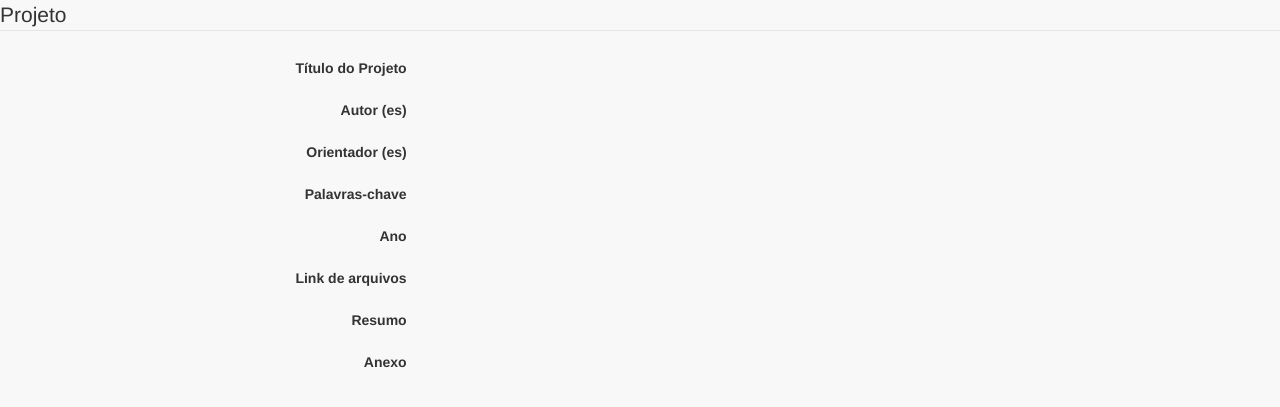
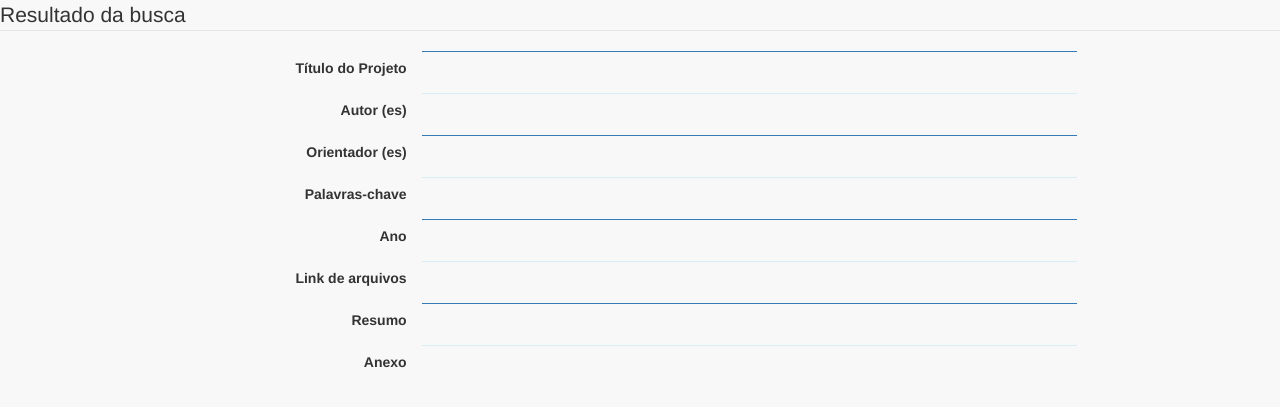
Before and after one commit to webjhon/ultimappi, a PHP site: page /projeto.php?id=1 in a window 1280 px wide. Shown: the top 407 px of the page. Run offline with PHP 8.4, Linux system fonts and the light colour scheme; data that the repository does not hold is empty.

Commit message:
pagina_retorno_projeto

```diff
--- a/css/custom.css
+++ b/css/custom.css
@@ -1,3 +1,14 @@
+/*Definição titulo navbar*/
+#titulo{
+	color: white;
+}
+
+#titulo:hover{
+	color: #337ab7;
+}
+
+
+/*Definição rodape*/
 #rodape {
     width: 100%;
 }
@@ -6,6 +17,8 @@
    padding-right: 5%;
 }
 
+
+/*Definição classe tamanho*/
 .tamanho{
 	max-height: 50%;
 	max-width: 50%;
@@ -13,7 +26,8 @@
 	width: auto;
 }
 
-//Definição dos links do rodapé.
+
+/*Definição dos links do rodapé.*/
 #rodape a:link{}
 #rodape a:visited{color: white;}
 #rodape a:hover{color: greenyellow;}
--- a/home/filtro.php
+++ b/home/filtro.php
@@ -1,10 +1,13 @@
 <!DOCTYPE html>
 <html>
+
 <head>
 		<meta charset="UTF-8">
 		<?php require_once '../dependencias/config.php';?>
 		<title>FILTRO DE BUSCA</title>
 	</head>
+
+
 	<body>
 		<form class="form-horizontal" method="POST" action="../banco/filtrar.php">
 		<fieldset>
--- a/home/projeto.php
+++ b/home/projeto.php
@@ -18,18 +18,17 @@
 			$row = mysql_fetch_assoc($ref);
 		?>
 
-  <body
+	<body>
 
 		<form id='form1' class="form-horizontal" action="salvarCadastro.php" method="POST" enctype="multipart/form-data">
 		<fieldset>
-
 			<!-- Formulario de Cadastro de Projetos -->
-    <legend>Projeto</legend>
+			<legend>Resultado da busca</legend>
 
 		<!-- Text input Titulo do Projeto-->
 		<div class="form-group">
 			<label class="col-md-4 control-label" for="input_titulo">Título do Projeto</label>
-      <div class="col-md-6">
+				<div class="col-md-6 bg-primary">
 					<?=$row[titulo]?>
 				</div>
 		</div>
@@ -37,7 +36,7 @@
 		<!-- Text input Autores-->
 		<div class="form-group">
 			<label class="col-md-4 control-label" for="input_autores">Autor (es)</label>
-      <div class="col-md-6">
+				<div class="col-md-6 bg-info">
 				<?=$row[autores]?>
 
 				</div>
@@ -46,7 +45,7 @@
 		<!-- Text input Orientadores-->
 		<div class="form-group">
 			<label class="col-md-4 control-label" for="input_orientadores">Orientador (es)</label>
-      <div class="col-md-6">
+				<div class="col-md-6 bg-primary">
 					<?=$row[orientadores]?>
 
 				</div>
@@ -55,7 +54,7 @@
 		<!-- Text input Palavras Chave-->
 		<div class="form-group">
 			<label class="col-md-4 control-label" for="input_keyword">Palavras-chave</label>
-      <div class="col-md-5">
+				<div class="col-md-6 bg-info">
 					<?=$row[palavrachave]?>
 
 				</div>
@@ -64,7 +63,7 @@
 		<!-- Select Basic Anos-->
 		<div class="form-group">
 			<label class="col-md-4 control-label" for="select_ano">Ano</label>
-      <div class="col-md-2">
+				<div class="col-md-6 bg-primary">
 					<?=$row[ano]?>
 				</div>
 		</div>
@@ -72,7 +71,7 @@
 		<!-- Text input Link externo-->
 		<div class="form-group">
 			<label class="col-md-4 control-label" for="input_link">Link de arquivos</label>
-      <div class="col-md-4">
+				<div class="col-md-6 bg-info">
 					<?=$row[arquivos]?>
 
 				</div>
@@ -81,15 +80,17 @@
 		<!-- Textarea Resumo-->
 		<div class="form-group">
 			<label class="col-md-4 control-label" for="textarea_resumo">Resumo</label>
-      <div class="col-md-4">
+				<div class="col-md-6 bg-primary">
 					<?=$row[resumo]?>
 				</div>
 		</div>
 
+
+		<!-- Anexo -->
 		<div class="form-group">
 			<label class="col-md-4 control-label" for="input_link">Anexo</label>
-      <div class="col-md-4">
 
+				<div class="col-md-6 bg-info">
 					<a href='<?="../backend/Anexo/projeto_$_GET[id]/$row[anexo]";?>' download><?=$row[anexo]?></a>
 				</div>
 		</div>
```
Also changed, not shown: home/index.php (+6 -5 lines). Lines whose indentation alone changed are shown as unchanged.
